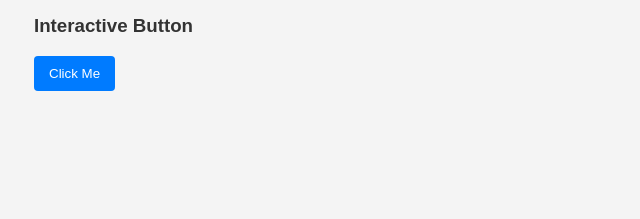
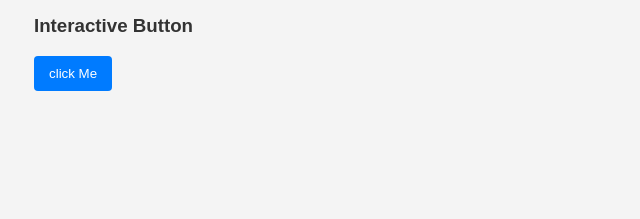
Before and after one commit to Mehar-Shafaat-Ullah/chrome-ready-html-demo, a plain HTML site: page index.html in a window 1280 px wide. Shown: the part 257-476 px from the top of the page, 156-796 px from the left. Drawn offline with Linux system fonts and the light colour scheme.

Commit message:
Update index.html

```diff
--- a/index.html
+++ b/index.html
@@ -78,7 +78,7 @@
         <p>This is a fully self-contained, robust HTML5 file with styling and interactive JavaScript. You can run it directly in your browser.</p>
 
         <h3>Interactive Button</h3>
-        <button onclick="showMessage()">Click Me</button>
+        <button onclick="showMessage()">click Me</button>
         <p id="message" style="margin-top:10px;"></p>
     </main>
 
```
